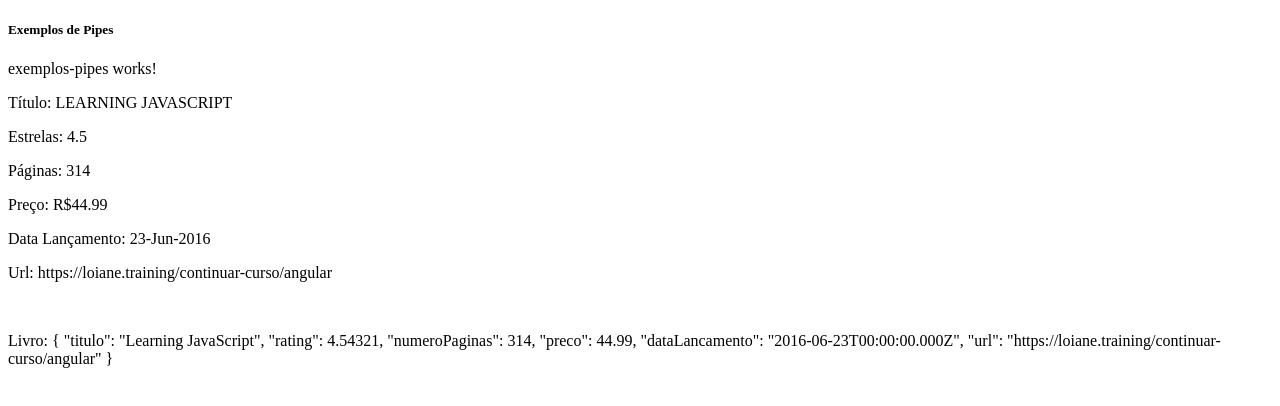
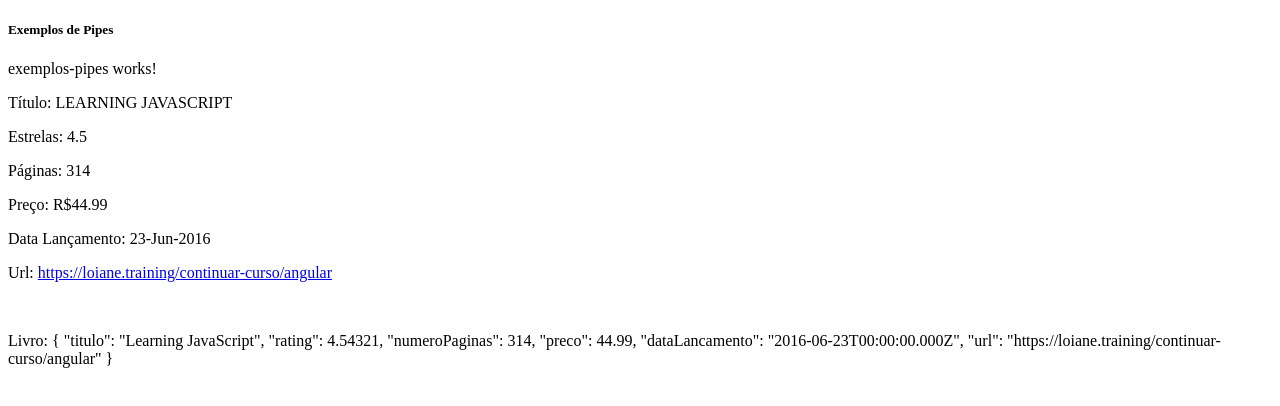
Before and after one commit to PedroMiguel7/angular-training, an Angular app in the folder pipes/: page / in a window 1280 px wide. Shown: the top 406 px of the page. Built offline with nearby package versions, Linux system fonts and the light colour scheme.

Commit message:
Aula #43 - Pipes (usando pipes, parâmetros e pipes aninhados)

```diff
--- a/pipes/src/app/exemplos-pipes/exemplos-pipes.component.html
+++ b/pipes/src/app/exemplos-pipes/exemplos-pipes.component.html
@@ -6,6 +6,8 @@
 <p>Páginas: {{ livro?.numeroPaginas | number }}</p>
 <p>Preço: {{ livro?.preco | currency : "BRL" }}</p>
 <p>Data Lançamento: {{ livro?.dataLancamento | date : "dd-MMM-yyyy" }}</p>
-<p>Url: {{ livro?.url }}</p>
+<p>
+  Url: <a href="{{ livro?.url }}">{{ livro?.url }}</a>
+</p>
 <br />
 <p>Livro: {{ livro | json }}</p>
```
